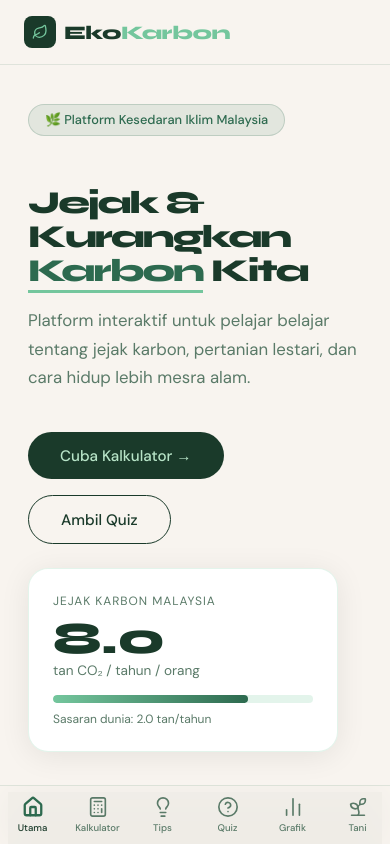
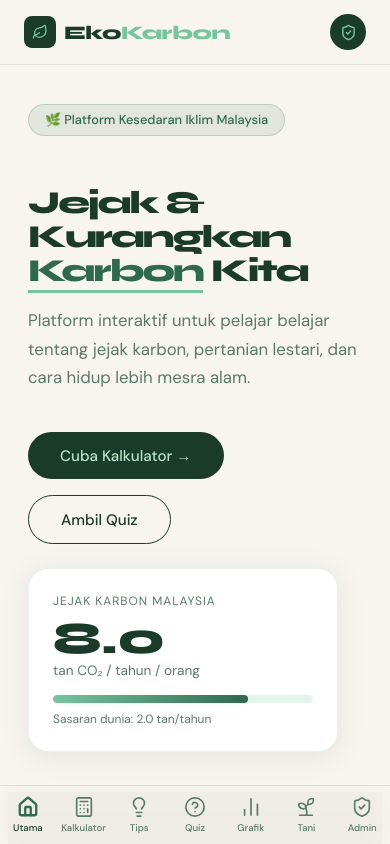
Before and after one commit to Amzzz01/ekokarbon, a Next.js app: page / in a window 390 px wide. Shown: the top 844 px of the page. Built offline with nearby package versions, Linux system fonts and the light colour scheme.

Commit message:
Add admin icon to public navbar and mobile bottom nav
Co-Authored-By: Claude Sonnet 4.6 <noreply@anthropic.com>

```diff
--- a/components/BottomNav.jsx
+++ b/components/BottomNav.jsx
@@ -1,7 +1,7 @@
 'use client';
 import Link from 'next/link';
 import { usePathname } from 'next/navigation';
-import { Home, Calculator, Lightbulb, HelpCircle, BarChart2, Sprout } from 'lucide-react';
+import { Home, Calculator, Lightbulb, HelpCircle, BarChart2, Sprout, ShieldCheck } from 'lucide-react';
 
 const navItems = [
   { href: '/',            label: 'Utama',     Icon: Home },
@@ -10,6 +10,7 @@ const navItems = [
   { href: '/quiz',        label: 'Quiz',       Icon: HelpCircle },
   { href: '/infografik',  label: 'Grafik',     Icon: BarChart2 },
   { href: '/agriculture', label: 'Tani',       Icon: Sprout },
+  { href: '/admin/login', label: 'Admin',      Icon: ShieldCheck },
 ];
 
 export default function BottomNav() {
--- a/components/Navbar.jsx
+++ b/components/Navbar.jsx
@@ -1,7 +1,7 @@
 'use client';
 import Link from 'next/link';
 import { usePathname } from 'next/navigation';
-import { Leaf } from 'lucide-react';
+import { Leaf, ShieldCheck } from 'lucide-react';
 
 const links = [
   { href: '/', label: 'Utama' },
@@ -32,7 +32,8 @@ export default function Navbar() {
           </span>
         </Link>
 
-        {/* Desktop links only — hidden on mobile (bottom nav handles it) */}
+        {/* Desktop links + admin icon */}
+        <div style={{ display: 'flex', alignItems: 'center', gap: '0.5rem' }}>
           <div className="navbar-links">
             {links.map(l => (
               <Link key={l.href} href={l.href} style={{
@@ -49,6 +50,22 @@ export default function Navbar() {
               </Link>
             ))}
           </div>
+
+          {/* Admin icon — visible on all screen sizes */}
+          <Link href="/admin/login" title="Admin Panel" style={{
+            width: 36, height: 36,
+            borderRadius: '50%',
+            background: '#1a3a2a',
+            display: 'flex', alignItems: 'center', justifyContent: 'center',
+            flexShrink: 0,
+            transition: 'opacity 0.2s',
+          }}
+            onMouseEnter={e => e.currentTarget.style.opacity = '0.8'}
+            onMouseLeave={e => e.currentTarget.style.opacity = '1'}
+          >
+            <ShieldCheck size={17} color="#74c69d" />
+          </Link>
+        </div>
       </div>
     </nav>
   );
```
Lines whose indentation alone changed are shown as unchanged.
